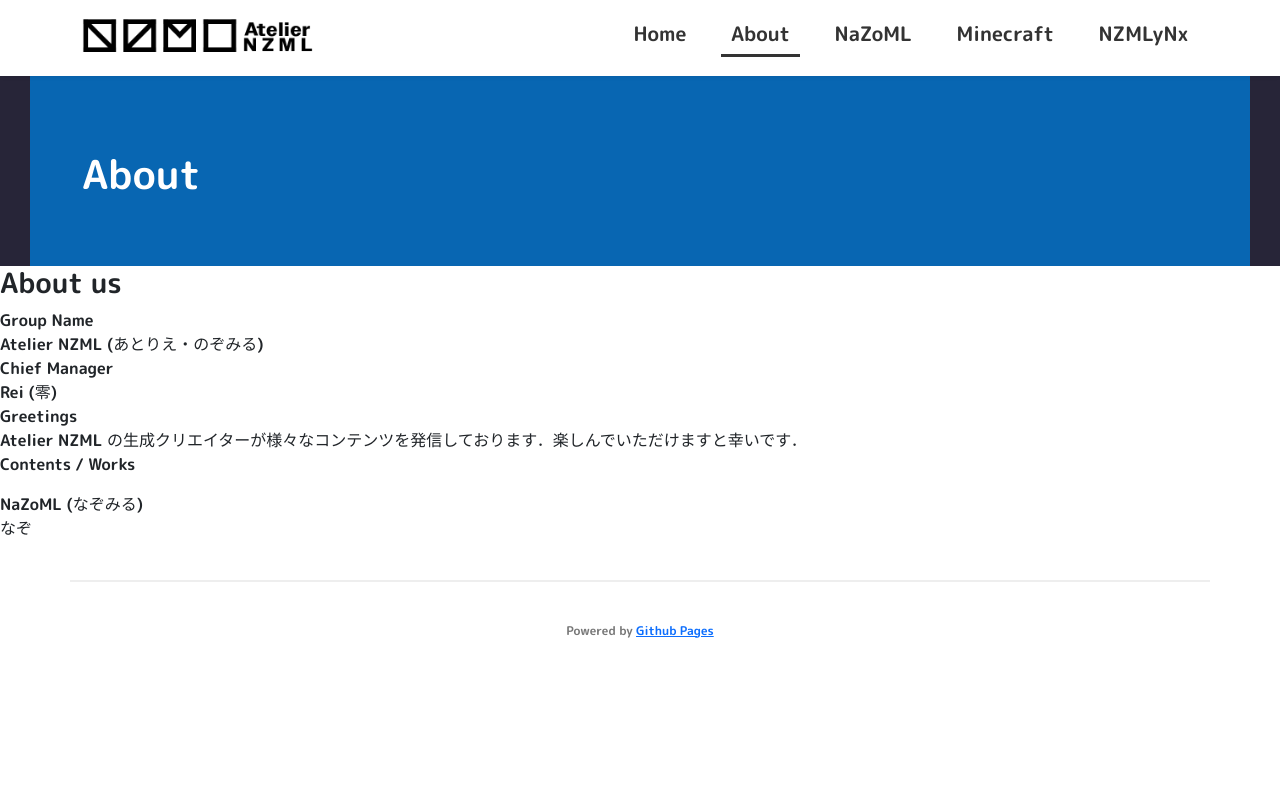
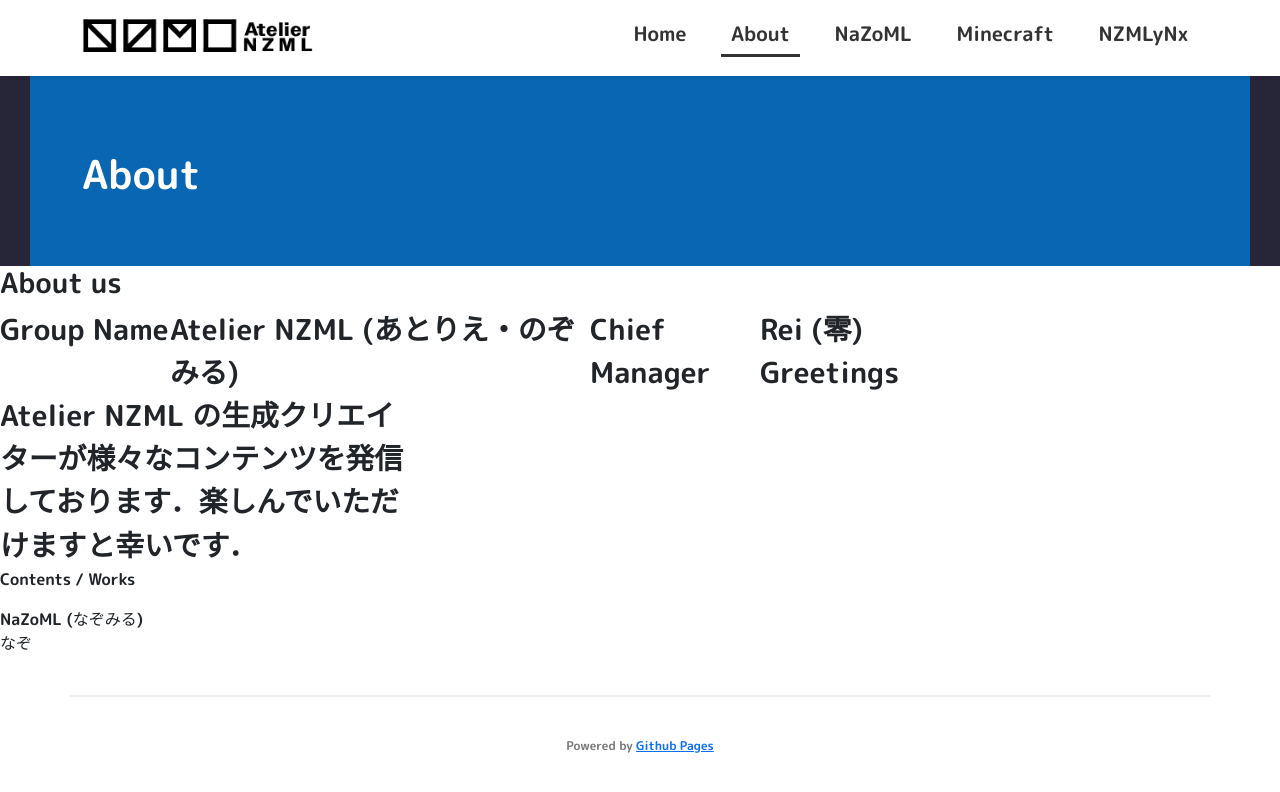
Before and after one commit to atelierNZML/ateliernzml.github.io, a Jekyll site: the page built from about.html, in a window 1280 px wide. Shown: the top 792 px of the page. Built offline with Jekyll 4.4.1, drawn with Linux system fonts in a browser that asks for light colours.

Commit message:
Update: add about us

```diff
--- a/assets/css/about.css
+++ b/assets/css/about.css
@@ -1,3 +1,12 @@
 .jumbotron-img {
     background: #0c92ff;
 }
+
+.page_style01{
+    font-size: 18px;
+  font-size: 1.8rem;
+}
+
+.page_style01 .p01_tit{width:170px; float: left; font-weight: bold;}
+.page_style01 .p01_txt{width: 420px; float: left;}
+.p01_txtb{font-weight: bold;}
```
